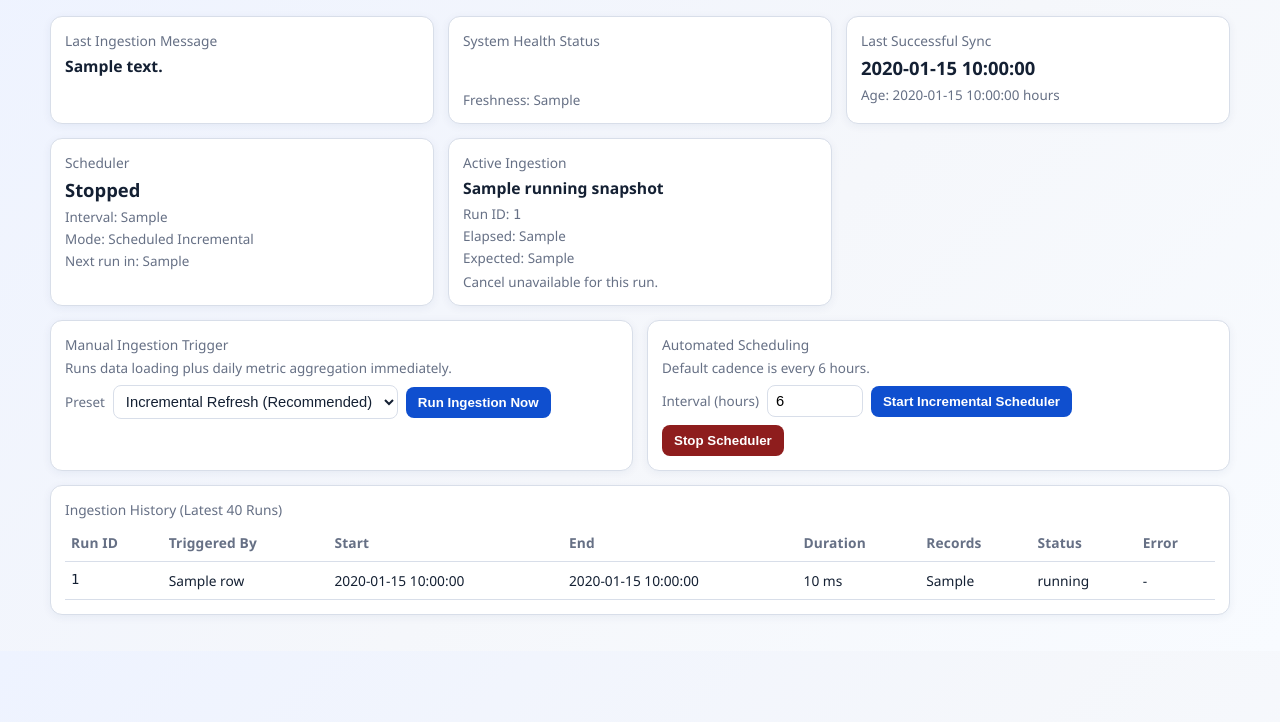
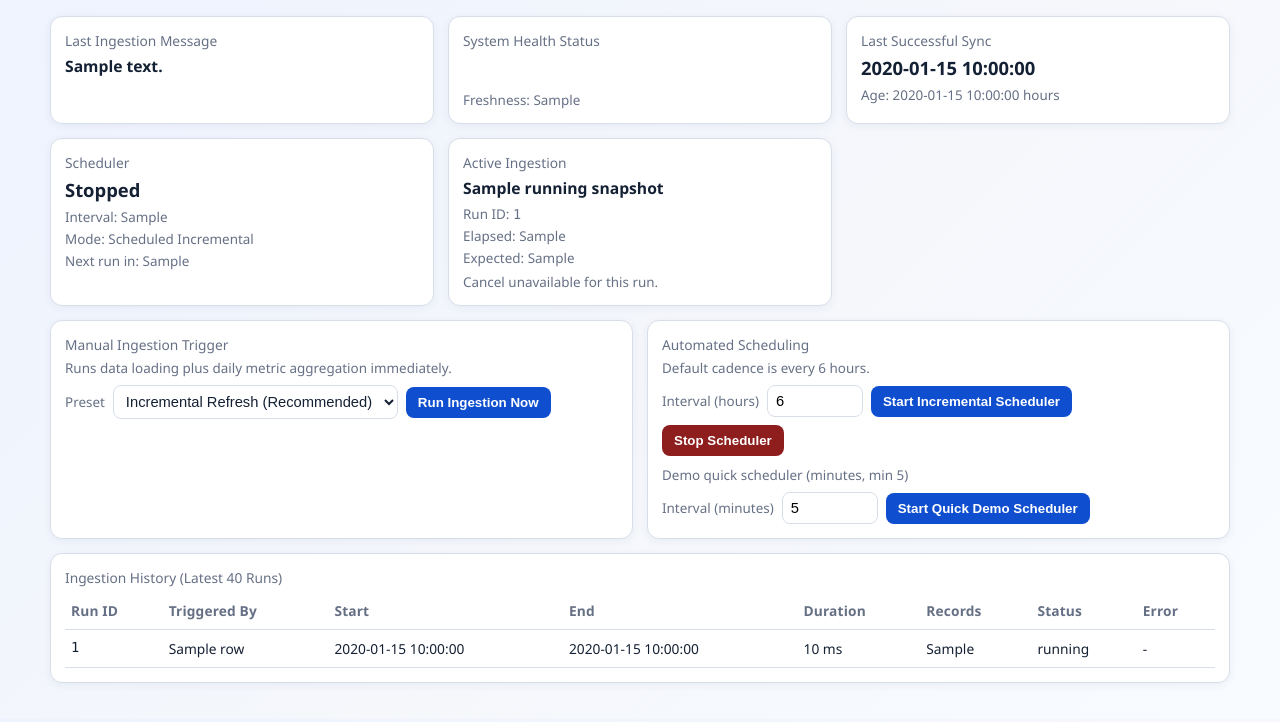
Before and after one commit to avanish1010/cx-command-centre, a Python web app: template templates/admin_operations.html in a window 1280 px wide. Shown: the part 56-778 px from the top of the page. Run offline with Jinja, Linux system fonts and the light colour scheme; the template is opened without the code that fills it: most values are stand-ins (such as "Sample title", 1, 10 or a date in 2020).

Commit message:
UI: live elapsed timer and quick demo scheduler (minutes)

```diff
--- a/templates/admin_operations.html
+++ b/templates/admin_operations.html
@@ -203,8 +203,11 @@
                 {% if running_snapshot %}
                 <div class="value" style="font-size:0.98rem;">{{ running_snapshot.mode_label }}</div>
                 <div class="inline-note" style="margin-top:6px;">Run ID: <span class="mono">{{ running_snapshot.run_id }}</span></div>
-                <div class="inline-note" style="margin-top:4px;">Elapsed: {{ running_snapshot.elapsed_hms }}</div>
-                <div class="inline-note" style="margin-top:4px;">Expected: {{ running_snapshot.expected_hms }}</div>
+                <div class="inline-note" style="margin-top:4px;">
+                    Elapsed:
+                    <span id="active-elapsed-hms" data-started-at="{{ running_snapshot.started_at }}">{{ running_snapshot.elapsed_hms }}</span>
+                </div>
+                <div class="inline-note" style="margin-top:4px;">Expected: <span id="active-expected-hms">{{ running_snapshot.expected_hms }}</span></div>
                 {% if running_snapshot.can_cancel %}
                 <form method="post" action="/admin/operations/cancel">
                     <input type="hidden" name="csrf_token" value="{{ csrf_token }}">
@@ -246,6 +249,12 @@
                     <input type="hidden" name="csrf_token" value="{{ csrf_token }}">
                     <button class="btn stop" type="submit">Stop Scheduler</button>
                 </form>
+                <div class="inline-note" style="margin-top:10px;">Demo quick scheduler (minutes, min 5)</div>
+                <form id="quick-scheduler-form">
+                    <label for="quick_minutes" class="inline-note">Interval (minutes)</label>
+                    <input id="quick_minutes" type="number" min="5" step="1" value="5">
+                    <button class="btn" type="submit">Start Quick Demo Scheduler</button>
+                </form>
             </section>
         </div>
 
@@ -276,7 +285,11 @@
                                 {% if row.duration_ms is not none %}
                                 {{ row.duration_ms }} ms
                                 {% elif row.status == "running" %}
+                                {% if loop.first %}
+                                <span id="history-running-duration" data-started-at="{{ row.started_at }}" data-expected="{{ row.expected_hms or '-' }}">{{ row.elapsed_hms or "-" }} / ETA {{ row.expected_hms or "-" }}</span>
+                                {% else %}
                                 {{ row.elapsed_hms or "-" }} / ETA {{ row.expected_hms or "-" }}
+                                {% endif %}
                                 {% else %}
                                 - ms
                                 {% endif %}
@@ -336,6 +349,47 @@
             tickCountdown();
             setInterval(tickCountdown, 1000);
             setInterval(refreshScheduler, 15000);
+
+            function updateRunningElapsed() {
+                const activeElapsedEl = document.getElementById("active-elapsed-hms");
+                if (!activeElapsedEl) return;
+                const startedAt = activeElapsedEl.getAttribute("data-started-at");
+                if (!startedAt) return;
+                const startedMs = Date.parse(startedAt);
+                if (Number.isNaN(startedMs)) return;
+                const nowMs = Date.now();
+                const elapsedSec = Math.max(0, Math.floor((nowMs - startedMs) / 1000));
+                const elapsedText = toHms(elapsedSec);
+                activeElapsedEl.textContent = elapsedText;
+
+                const historyDurationEl = document.getElementById("history-running-duration");
+                if (historyDurationEl) {
+                    const etaPart = historyDurationEl.getAttribute("data-expected") || "-";
+                    historyDurationEl.textContent = `${elapsedText} / ETA ${etaPart}`;
+                }
+            }
+
+            updateRunningElapsed();
+            setInterval(updateRunningElapsed, 1000);
+
+            const quickSchedulerForm = document.getElementById("quick-scheduler-form");
+            if (quickSchedulerForm) {
+                quickSchedulerForm.addEventListener("submit", async function (evt) {
+                    evt.preventDefault();
+                    const minutesInput = document.getElementById("quick_minutes");
+                    const requested = Number(minutesInput && minutesInput.value ? minutesInput.value : "5");
+                    const minutes = Number.isFinite(requested) ? Math.max(5, Math.floor(requested)) : 5;
+                    try {
+                        const resp = await fetch(`/ingest/auto/start?minutes=${minutes}&preset=demo_fast`, {
+                            credentials: "same-origin"
+                        });
+                        if (!resp.ok) throw new Error("Failed to start quick scheduler");
+                        window.location.reload();
+                    } catch (e) {
+                        alert("Could not start quick scheduler. Try again.");
+                    }
+                });
+            }
         })();
     </script>
 </body>
```
